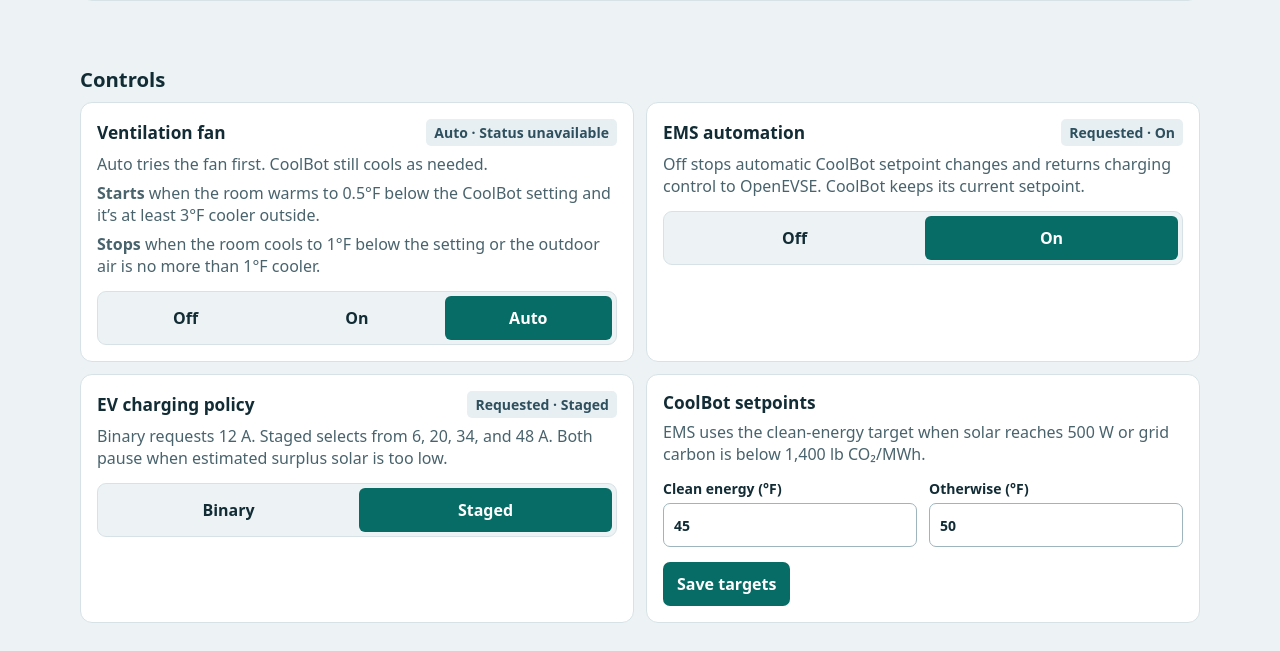
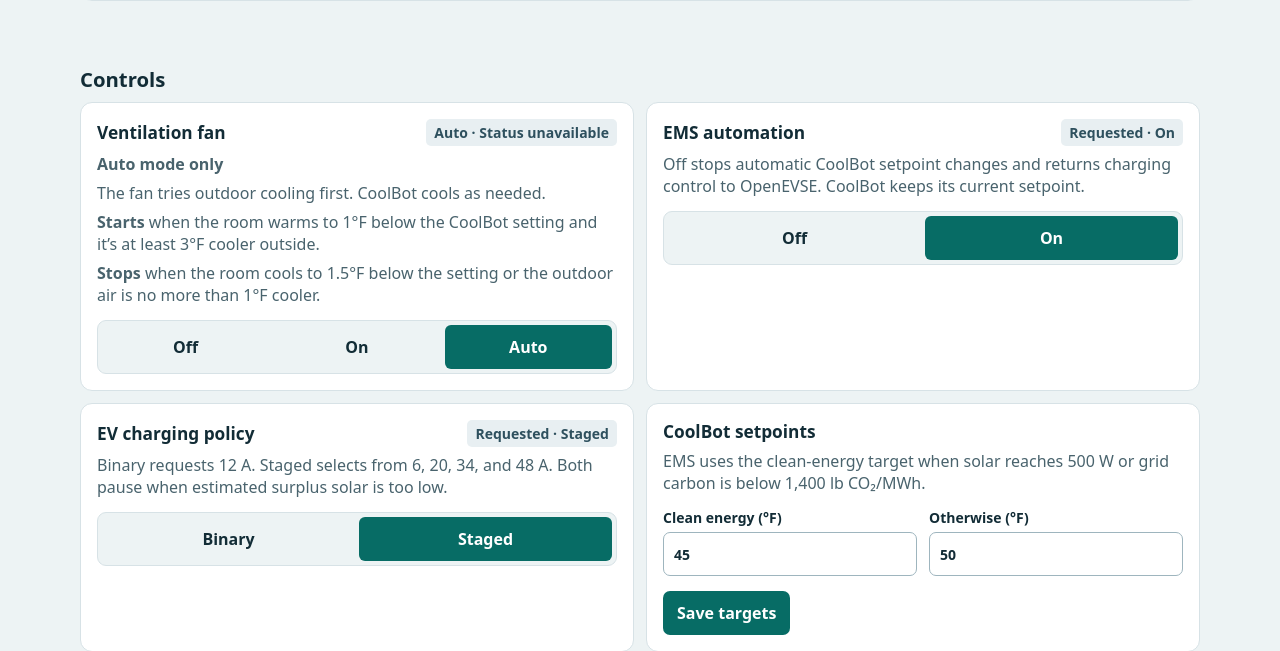
Before and after one commit to OpenCampusFarm/ems, a Flask app: page / in a window 1280 px wide. Shown: the part 2474-3125 px from the top of the page. Run offline with Flask 3, Linux system fonts and the light colour scheme; the visitor is signed in with stand-in values (Sample User, id 1); data that the repository does not hold is empty; parts of the project's set-up code (start-up, migrations or seed data) failed here and were passed over.

Commit message:
Start automatic fan cooling one degree below setpoint

```diff
--- a/fan/main.py
+++ b/fan/main.py
@@ -43,8 +43,8 @@ class FanMode(enum.Enum):
 # --- Fan / Relay config ---
 RELAY_PIN = 23
 POLL_INTERVAL = 30  # seconds between checks
-START_BELOW_SETPOINT_F = 0.5
-STOP_BELOW_SETPOINT_F = 1.0
+START_BELOW_SETPOINT_F = 1.0
+STOP_BELOW_SETPOINT_F = 1.5
 START_OUTDOOR_DIFFERENCE_F = 3.0
 STOP_OUTDOOR_DIFFERENCE_F = 1.0
 
--- a/portal/templates/controls.html
+++ b/portal/templates/controls.html
@@ -18,9 +18,10 @@
             {% endif %}
         </div>
         {% if target == 'fan' %}
-        <p class="muted">Auto tries the fan first. CoolBot still cools as needed.</p>
-        <p class="muted"><strong>Starts</strong> when the room warms to 0.5°F below the CoolBot setting and it’s at least 3°F cooler outside.</p>
-        <p class="muted"><strong>Stops</strong> when the room cools to 1°F below the setting or the outdoor air is no more than 1°F cooler.</p>
+        <p class="muted"><strong>Auto mode only</strong></p>
+        <p class="muted">The fan tries outdoor cooling first. CoolBot cools as needed.</p>
+        <p class="muted"><strong>Starts</strong> when the room warms to 1°F below the CoolBot setting and it’s at least 3°F cooler outside.</p>
+        <p class="muted"><strong>Stops</strong> when the room cools to 1.5°F below the setting or the outdoor air is no more than 1°F cooler.</p>
         {% else %}
         <p class="muted">{{ description }}</p>
         {% endif %}
```
Also changed, not shown: fan/README.md.
